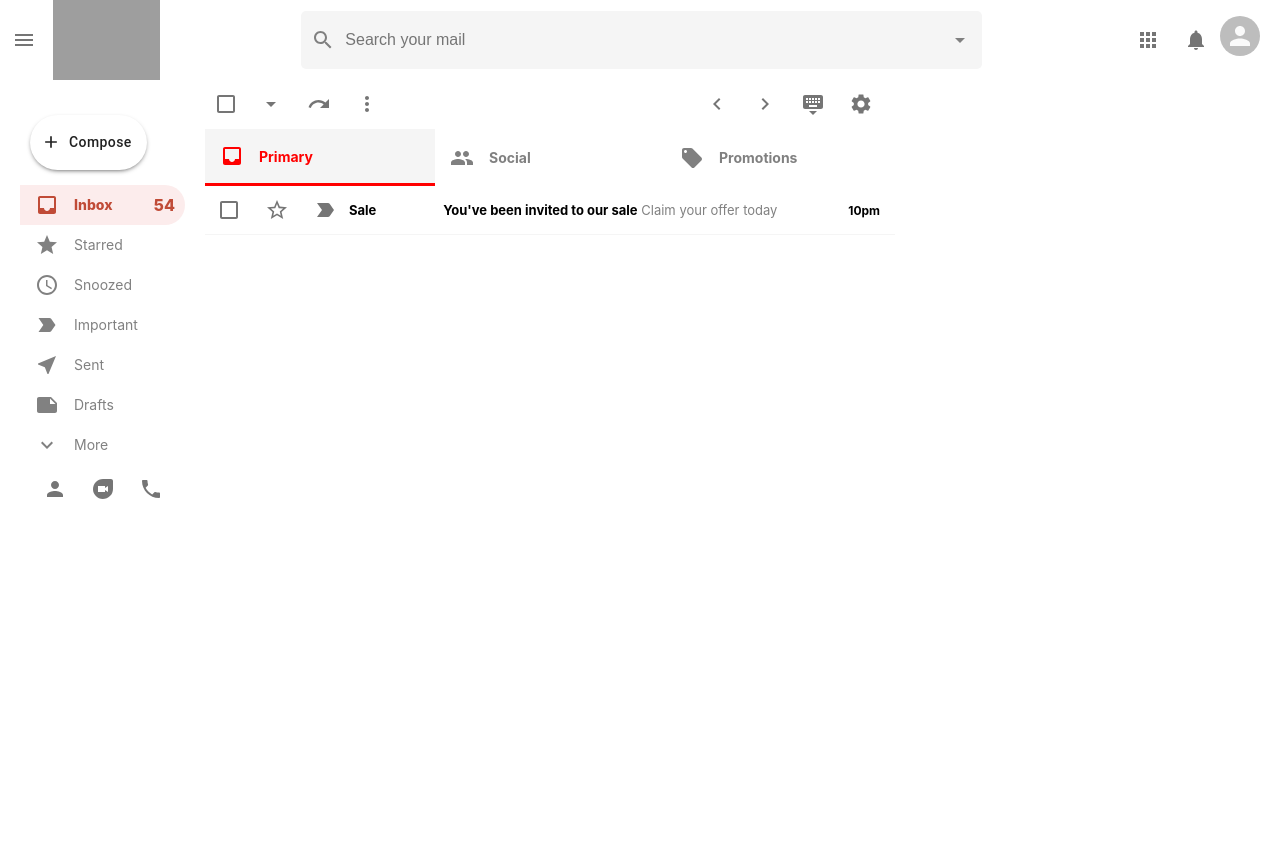
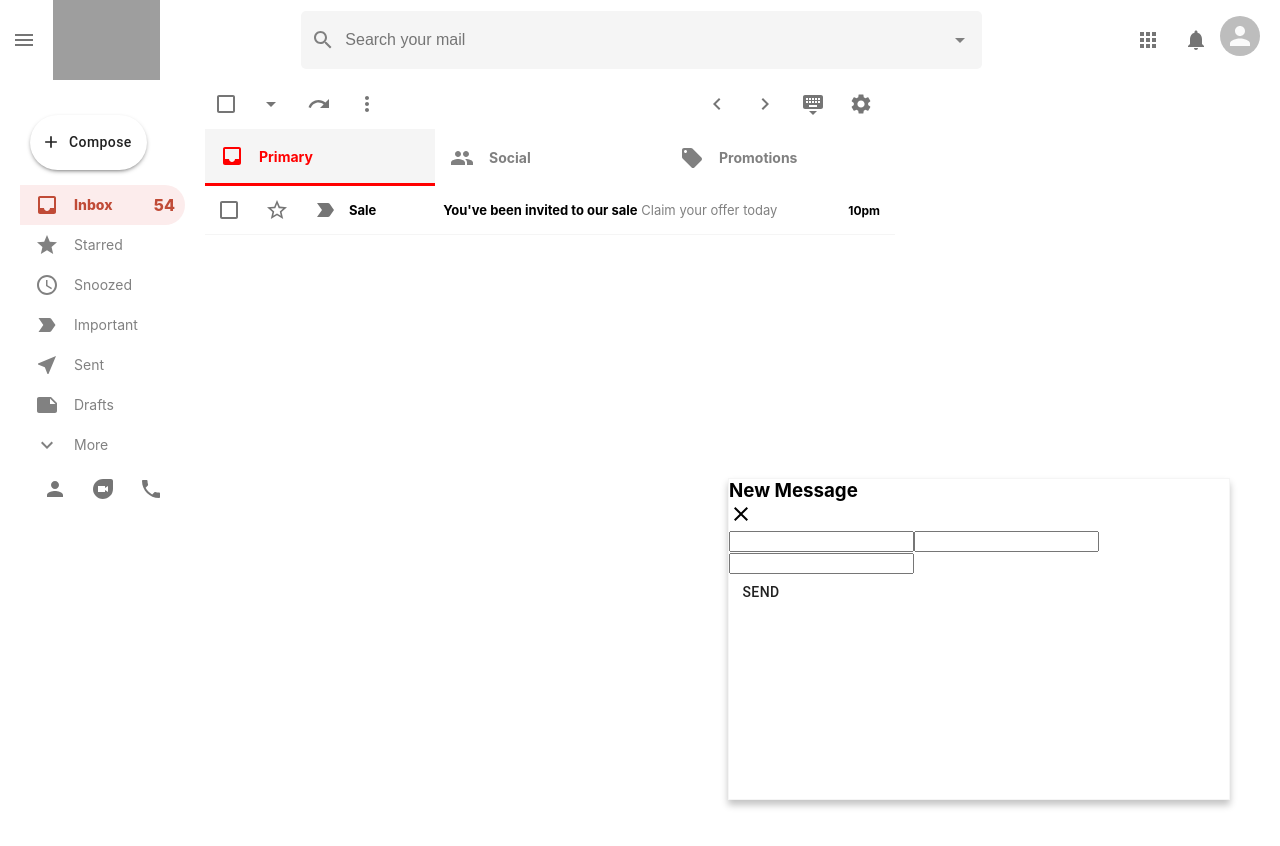
Before and after one commit to BrandonHumphry/eMail, a React (Create React App) app: page / in a window 1280 px wide. Shown: the top 846 px of the page. Built offline with nearby package versions, Linux system fonts and the light colour scheme; grey boxes are pictures that could not be loaded.

Commit message:
set up Redux slice for create new mail message and began styling

```diff
--- a/src/App.js
+++ b/src/App.js
@@ -5,6 +5,7 @@ import Sidebar from "./Sidebar";
 import { BrowserRouter as Router, Switch, Route, Link } from "react-router-dom";
 import Mail from "./Mail";
 import EmailList from "./EmailList";
+import SendMail from "./SendMail";
 
 function App() {
   return (
@@ -24,6 +25,7 @@ function App() {
             </Route>
           </Switch>
         </div>
+        <SendMail />
       </div>
     </Router>
   );
--- /dev/null
+++ b/src/SendMail.css
@@ -0,0 +1,13 @@
+.sendMail {
+  position: absolute;
+  bottom: 0;
+  right: 50px;
+  background-color: #4040;
+  width: 40%;
+  height: 40%;
+  max-width: 500px;
+  display: flex;
+  flex-direction: column;
+  border: 1px solid whitesmoke;
+  box-shadow: 0px 5px 7px 0px rgba(0, 0, 0, 0.24);
+}
--- /dev/null
+++ b/src/SendMail.js
@@ -0,0 +1,25 @@
+import React from "react";
+import "./SendMail.css";
+import CloseIcon from "@material-ui/icons/Close";
+import { Button } from "@material-ui/core";
+
+function SendMail() {
+  return (
+    <div className="sendMail">
+      <div className="sendMail__header">
+        <h3>New Message</h3>
+        <CloseIcon className="sendMail__close" />
+      </div>
+      <form>
+        <input type="text" />
+        <input type="text" />
+        <input type="text" />
+        <div className="sendMail__options">
+          <Button>Send</Button>
+        </div>
+      </form>
+    </div>
+  );
+}
+
+export default SendMail;
--- a/src/app/store.js
+++ b/src/app/store.js
@@ -1,8 +1,8 @@
 import { configureStore } from "@reduxjs/toolkit";
-import counterReducer from "../features/counterSlice";
+import mailReducer from "../features/mailSlice";
 
 export default configureStore({
   reducer: {
-    counter: counterReducer
+    mail: mailReducer
   }
 });
--- a/src/features/counterSlice.js
+++ /dev/null
@@ -1,42 +0,0 @@
-import { createSlice } from '@reduxjs/toolkit';
-
-export const counterSlice = createSlice({
-  name: 'counter',
-  initialState: {
-    value: 0,
-  },
-  reducers: {
-    increment: state => {
-      // Redux Toolkit allows us to write "mutating" logic in reducers. It
-      // doesn't actually mutate the state because it uses the Immer library,
-      // which detects changes to a "draft state" and produces a brand new
-      // immutable state based off those changes
-      state.value += 1;
-    },
-    decrement: state => {
-      state.value -= 1;
-    },
-    incrementByAmount: (state, action) => {
-      state.value += action.payload;
-    },
-  },
-});
-
-export const { increment, decrement, incrementByAmount } = counterSlice.actions;
-
-// The function below is called a thunk and allows us to perform async logic. It
-// can be dispatched like a regular action: `dispatch(incrementAsync(10))`. This
-// will call the thunk with the `dispatch` function as the first argument. Async
-// code can then be executed and other actions can be dispatched
-export const incrementAsync = amount => dispatch => {
-  setTimeout(() => {
-    dispatch(incrementByAmount(amount));
-  }, 1000);
-};
-
-// The function below is called a selector and allows us to select a value from
-// the state. Selectors can also be defined inline where they're used instead of
-// in the slice file. For example: `useSelector((state) => state.counter.value)`
-export const selectCount = state => state.counter.value;
-
-export default counterSlice.reducer;
--- /dev/null
+++ b/src/features/mailSlice.js
@@ -0,0 +1,23 @@
+import { createSlice } from "@reduxjs/toolkit";
+
+export const mailSlice = createSlice({
+  name: "mail",
+  initialState: {
+    sendMessageIsOpen: false
+  },
+  reducers: {
+    openSendMessage: state => {
+      state.sendMessageIsOpen = true;
+    },
+    closeSendMessage: state => {
+      state.sendMessageIsOpen = false;
+    }
+  }
+});
+
+export const { openSendMessage, closeSendMessage } = mailSlice.actions;
+
+export const selectSendMessageIsOpen = state =>
+  state.mail.selectSendMessageIsOpen;
+
+export default mailSlice.reducer;
```
Also changed, not shown: 1 other file (tests, documents, lock files or other folders).
